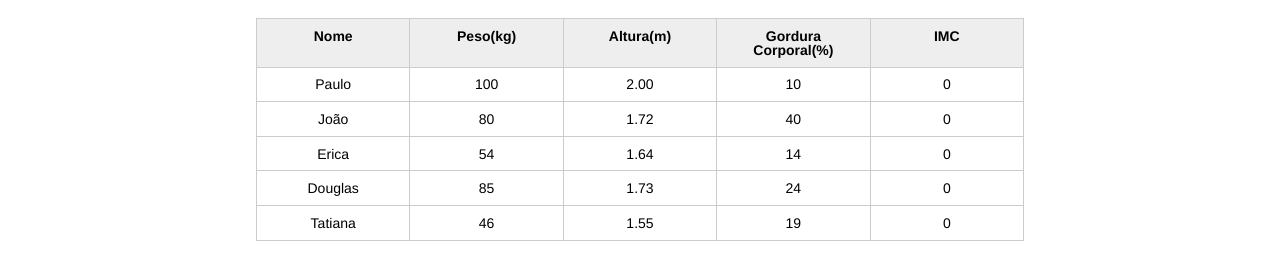
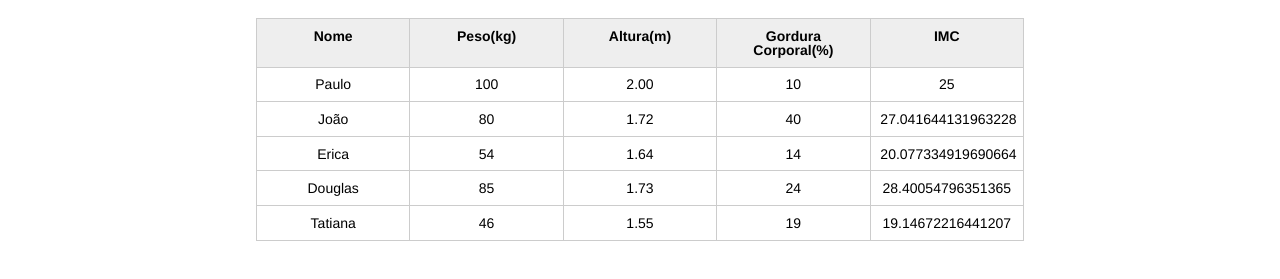
Before and after one commit to gams99/js, a plain HTML site: page index.html in a window 1280 px wide. Shown: the part 123-402 px from the top of the page. Drawn offline with Linux system fonts and the light colour scheme.

Commit message:
increment in js for read datas

```diff
--- a/index.html
+++ b/index.html
@@ -28,7 +28,7 @@
 						</tr>
 					</thead>
 					<tbody id="tabela-pacientes">
-						<tr class="paciente" >
+						<tr class="paciente" id="primeiro-paciente">
 							<td class="info-nome">Paulo</td>
 							<td class="info-peso">100</td>
 							<td class="info-altura">2.00</td>
@@ -71,9 +71,6 @@
 
 			</section>
 		</main>
-		<script>
-			var titulo = document.querySelector(".titulo");
-			titulo.textContent = "Nutricionista fulana de tal";
-		</script>
+		<script src="js/principal.js"></script>
 	</body>
 </html>
--- /dev/null
+++ b/js/principal.js
@@ -0,0 +1,34 @@
+var titulo = document.querySelector(".titulo");
+    titulo.textContent = "Nutricionista fulana de tal";
+
+var pacientes = document.querySelectorAll(".paciente");
+    for (var i = 0; i< pacientes.length; i++){
+
+        var paciente = pacientes[i];
+
+        var tdPeso = paciente.querySelector(".info-peso");
+        var peso = tdPeso.textContent;
+
+        var tdAltura = paciente.querySelector(".info-altura");
+        var altura = tdAltura.textContent;
+
+        var tdImc = paciente.querySelector(".info-imc");
+
+        var pesoValido = true;
+        var alturaValida = true;
+
+        if(peso <= 0 || peso >= 1000){
+            pesoValido = false;
+            tdImc.textContent = "Peso inválido";
+        }
+
+        if(altura <= 0 || altura >= 3.0){
+            alturaValida = false;
+            tdImc.textContent = "Altura inválida";
+        }
+
+        if(pesoValido && alturaValida){
+            var imc = peso / (altura * altura);
+            tdImc.textContent = imc;
+        }
+    }
```
